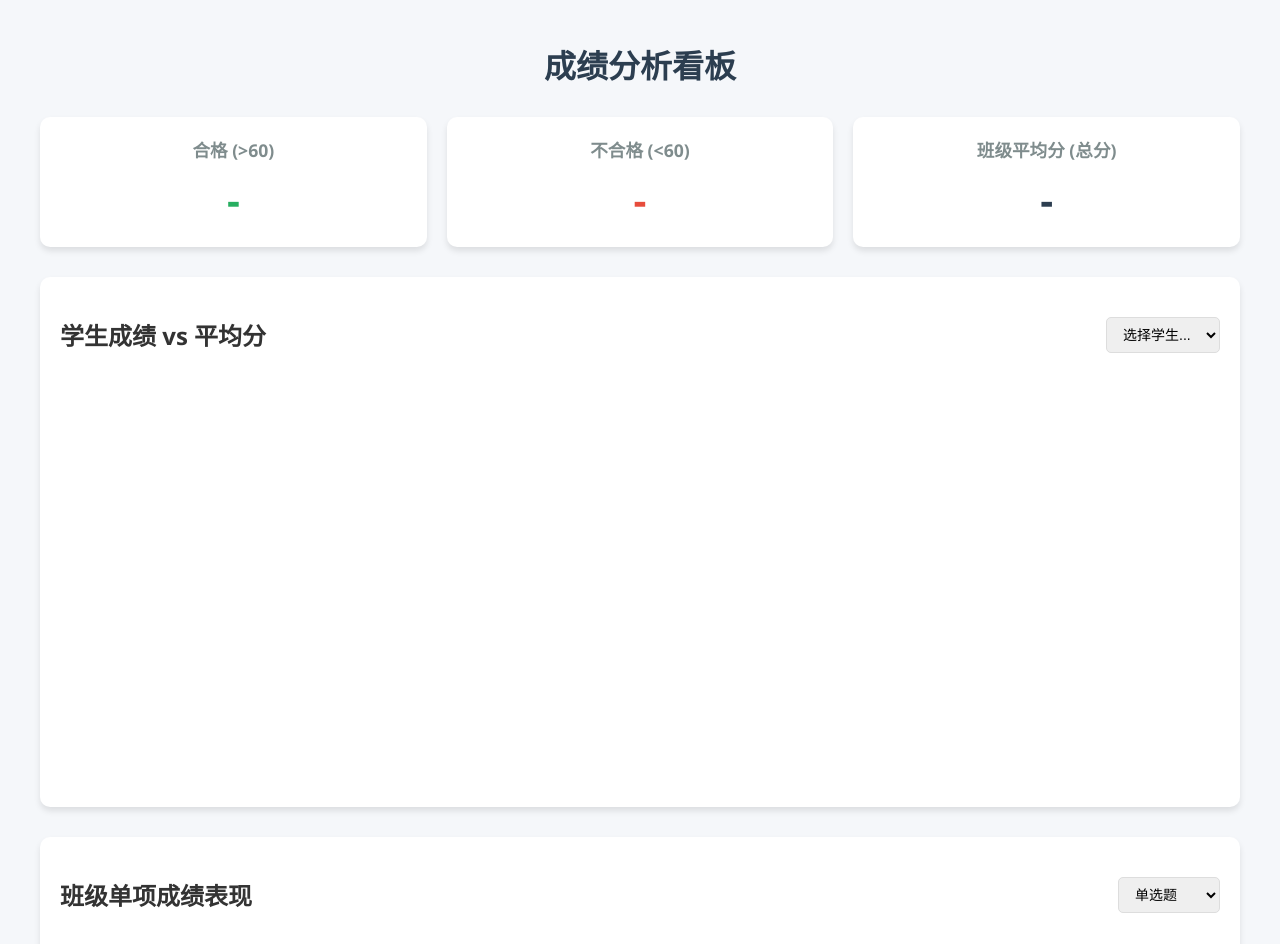
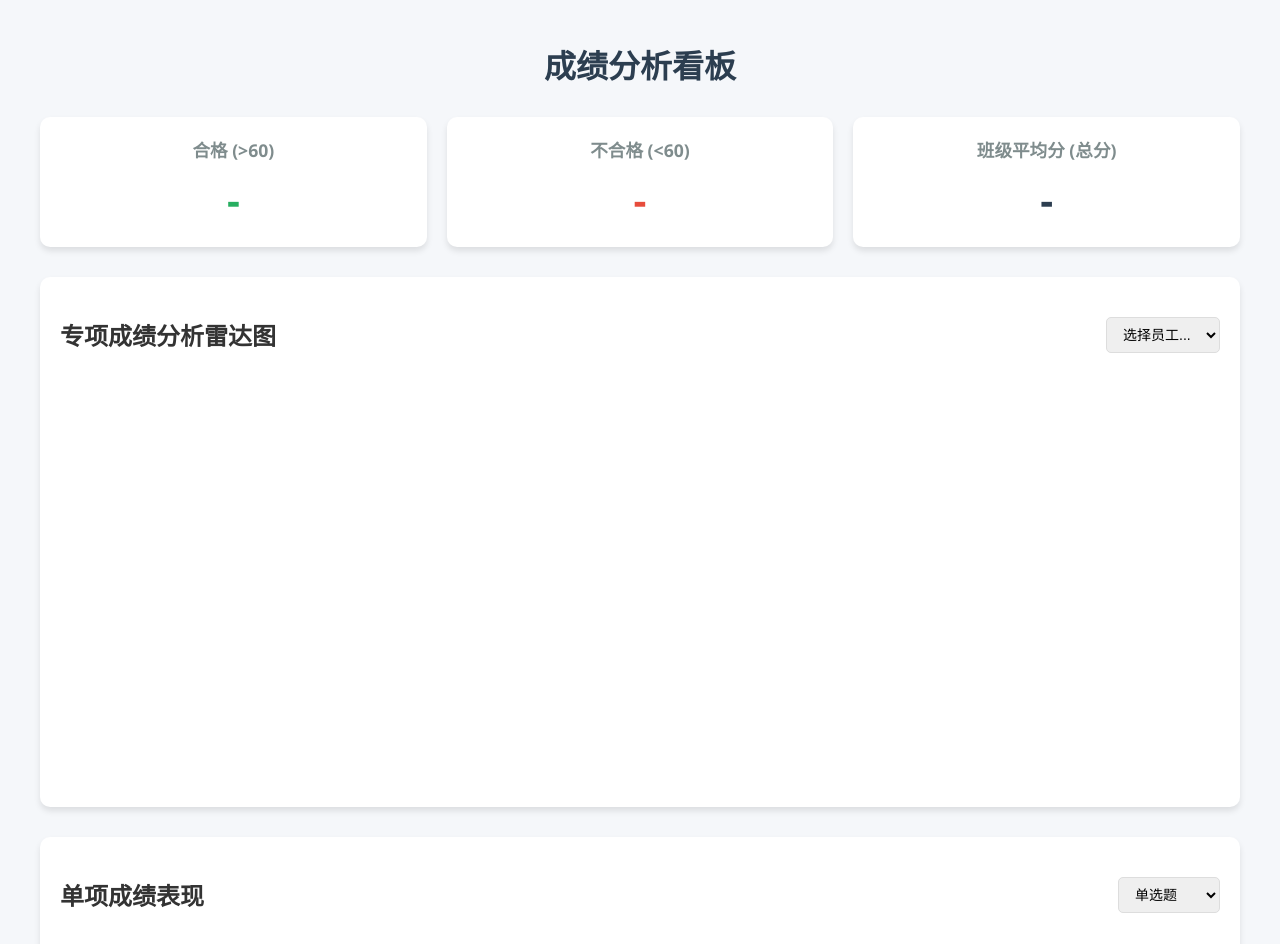
Before and after one commit to hgj313/score_visualization, a website: page index.html in a window 1280 px wide. Shown: the top 944 px of the page. Drawn offline with nearby package versions, Linux system fonts and the light colour scheme; no server answers.

Commit message:
change some word

```diff
--- a/index.html
+++ b/index.html
@@ -117,9 +117,9 @@
         <!-- Student Analysis (Radar) -->
         <div class="chart-container">
             <div class="chart-header">
-                <h2>学生成绩 vs 平均分</h2>
+                <h2>专项成绩分析雷达图</h2>
                 <select id="studentSelect">
-                    <option value="">选择学生...</option>
+                    <option value="">选择员工...</option>
                 </select>
             </div>
             <div class="chart-wrapper">
@@ -130,7 +130,7 @@
         <!-- Dimension Analysis (Bar) -->
         <div class="chart-container">
             <div class="chart-header">
-                <h2>班级单项成绩表现</h2>
+                <h2>单项成绩表现</h2>
                 <select id="dimensionSelect">
                     <option value="single_choice">单选题</option>
                     <option value="multiple_choices">多选题</option>
```
